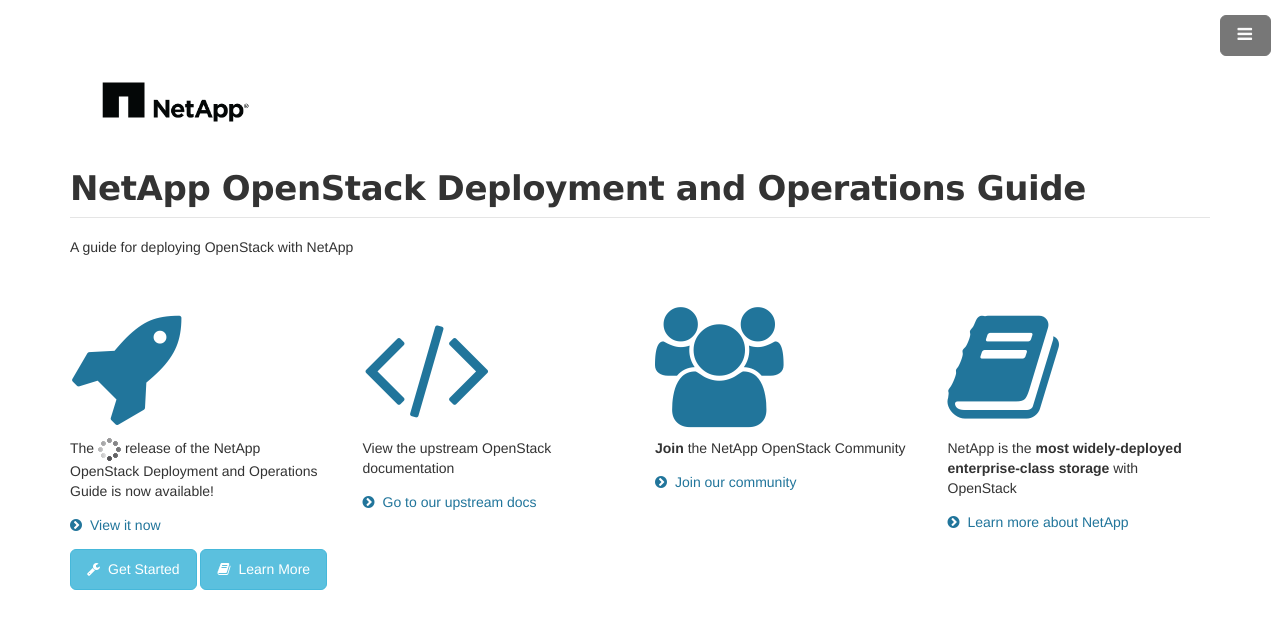
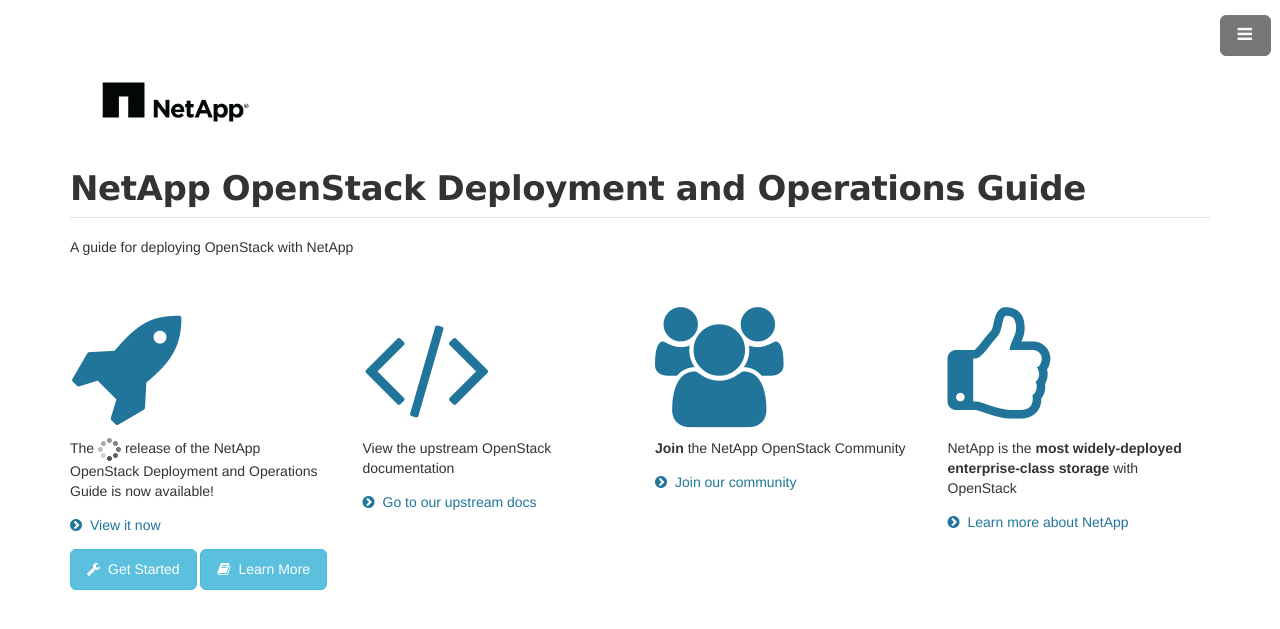
Before and after one commit to tombarron/openstack-deploy-ops-guide, a Jekyll site: the page built from index.html, in a window 1280 px wide. Shown: the top 629 px of the page. Built offline with Jekyll 4.4.1, drawn with Linux system fonts in a browser that asks for light colours.

Commit message:
change link1

```diff
--- a/index.html
+++ b/index.html
@@ -29,7 +29,7 @@
         </div>
 
         <div class="col-lg-3 col-md-3">
-          <h3><a href="{{ site.www }}"><i class="fa fa-book fa-5x"></i></a></h3>
+          <h3><a href="{{ site.www }}"><i class="fa fa-thumbs-o-up fa-5x"></i></a></h3>
           <p>NetApp is the <b>most widely-deployed enterprise-class storage</b> with OpenStack</p>
             <p class="grid-slogan"><a href="{{ site.www }}"><i class="fa fa-chevron-circle-right"></i>Learn more about NetApp</a></p>
         </div>
```
